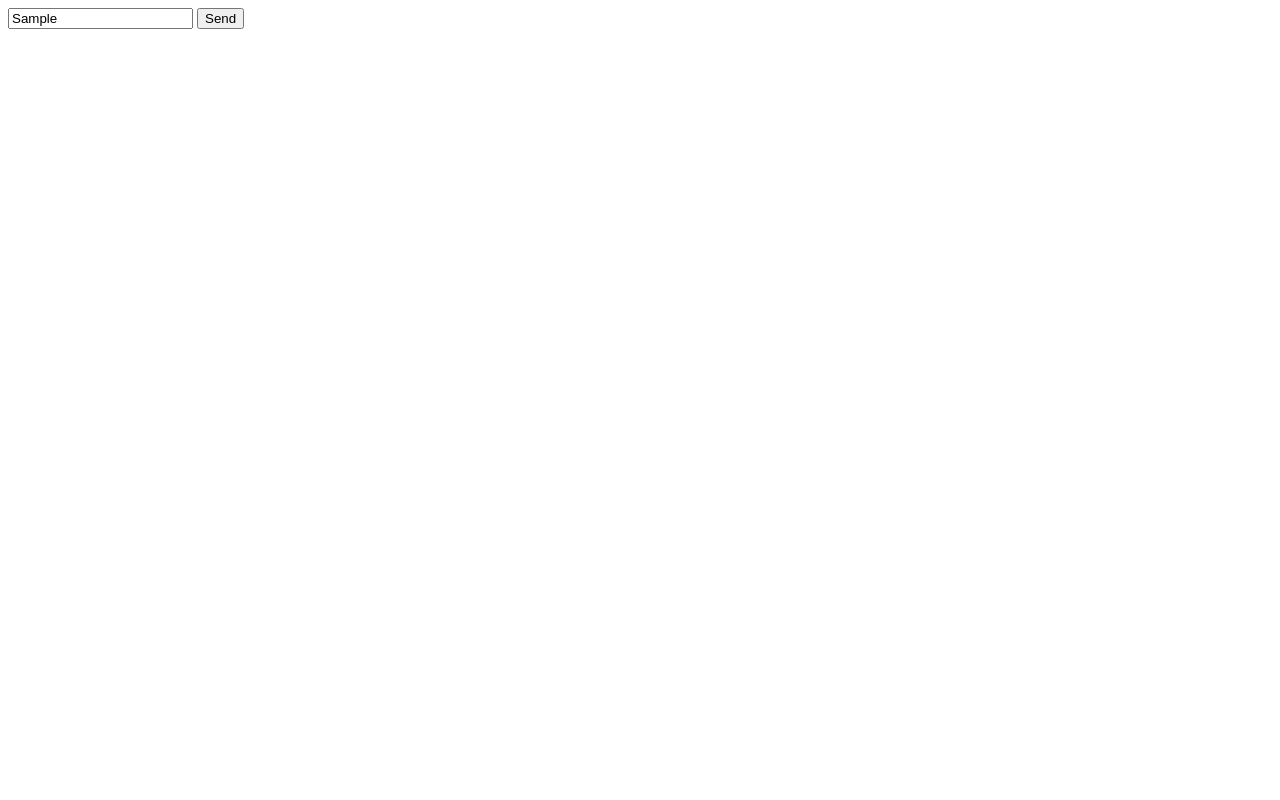
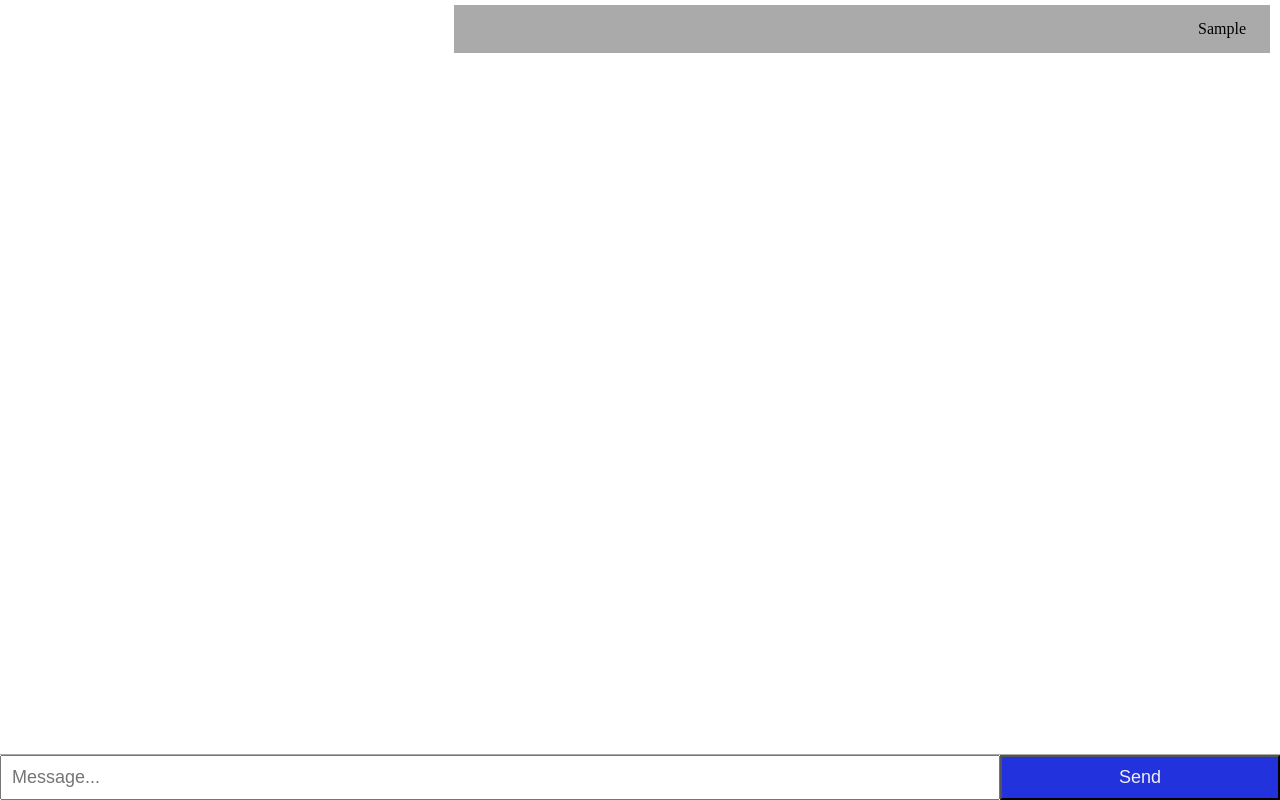
Before and after one commit to joshuaneigh/NLP_ChatBot, a plain HTML site: page index.html in a window 1280 px wide. Both pictures are taken after typing "Sample" into the empty fields and a click on the button "Send". Drawn offline with Linux system fonts and the light colour scheme.

Commit message:
Style chat and display to DOM as well as console

```diff
--- /dev/null
+++ b/css/style.css
@@ -0,0 +1,62 @@
+html, body {
+    margin: 0;
+    padding: 0;
+    width: 100%;
+    height: 100%;
+}
+
+.chat-containter {
+    display: flex;
+    flex-direction: column;
+    width: 100%;
+    height: 100%;
+}
+
+.messages-container {
+    flex-grow: 1;
+}
+
+.message-left,
+.message-right {
+    display: flex;
+    width: 100%;
+}
+
+.message-left {
+    justify-content: flex-start;
+}
+
+.message-right {
+    justify-content: flex-end;
+    text-align: right;
+}
+
+.message-left>div,
+.message-right>div {
+    font-size: 16px;
+    width: 60%;
+    background: #AAA;
+    padding: 15px 24px;
+    margin: 5px 10px;
+}
+
+.chat-bar {
+    border-top: solid 1px #AAA;
+    display: flex;
+}
+
+.chat-bar>input {
+    padding: 5px 10px;
+    font-size: 18px;
+    order: 0;
+    flex-grow: .8;
+}
+
+.chat-bar>button {
+    font-size: 18px;
+    order: 1;
+    flex-grow: .2;
+    padding: 10px 24px;
+    background: #23D;
+    color: #EEE;
+}
--- a/index.html
+++ b/index.html
@@ -3,10 +3,18 @@
 <head>
     <meta charset="UTF-8">
     <title>Title</title>
+    <link rel="stylesheet" href="css/style.css">
 </head>
 <body>
-    <input type="text" placeholder="Message..." id="message">
-    <button id="send">Send</button>
-    <script src="js/chat-client.js" type="text/javascript"></script>
+    <div class="chat-containter">
+        <div class="messages-container">
+            <div id="messages"></div>
+        </div>
+        <div class="chat-bar">
+            <input type="text" placeholder="Message..." id="message-input">
+            <button id="send">Send</button>
+        </div>
+        <script src="js/chat-client.js" type="text/javascript"></script>
+    </div>
 </body>
 </html>
--- a/js/chat-client.js
+++ b/js/chat-client.js
@@ -1,14 +1,22 @@
-// #!javascript
-//
-// var http = require('http');
-// http.createServer(function (req, res) {
-//     res.writeHead(200, {'Content Type': 'text/plain'});
-//     res.write('Hello World!');
-//     res.end();
-// }).listen(8080);
+function addMessage(text, className) {
+    let node = document.getElementById("messages"),
+        message = document.createElement("div"),
+        wrapper = document.createElement("div");
+    wrapper.className = className;
+    message.appendChild(document.createTextNode(text));
+    wrapper.appendChild(message);
+    node.appendChild(wrapper);
+}
 
-let connection = new WebSocket("ws://localhost:9876");
+function sendMessage() {
+    let node = document.getElementById("message-input");
+    addMessage(node.value, "message-right");
+    connection.send(node.value);
+    node.value = "";
+}
 
+function init() {
+    connection = new WebSocket("ws://localhost:9876");
     connection.onopen = function () {
         connection.send("I HAVE CONNECTED");
     };
@@ -19,8 +27,13 @@ connection.onerror = function (error) {
 
     connection.onmessage = function (e) {
         console.log("Server: " + e.data);
+        addMessage(e.data, "message-left");
     };
 
-document.getElementById("send").addEventListener("click", function () {
-    connection.send(document.getElementById("message").value);
+    document.getElementById("send").addEventListener("click", sendMessage);
+    document.getElementById("message-input").addEventListener("keydown", function (e) {
+        if (e.key === "Enter") sendMessage();
     });
+}
+
+window.addEventListener("load", init);
```
Lines whose indentation alone changed are shown as unchanged.
